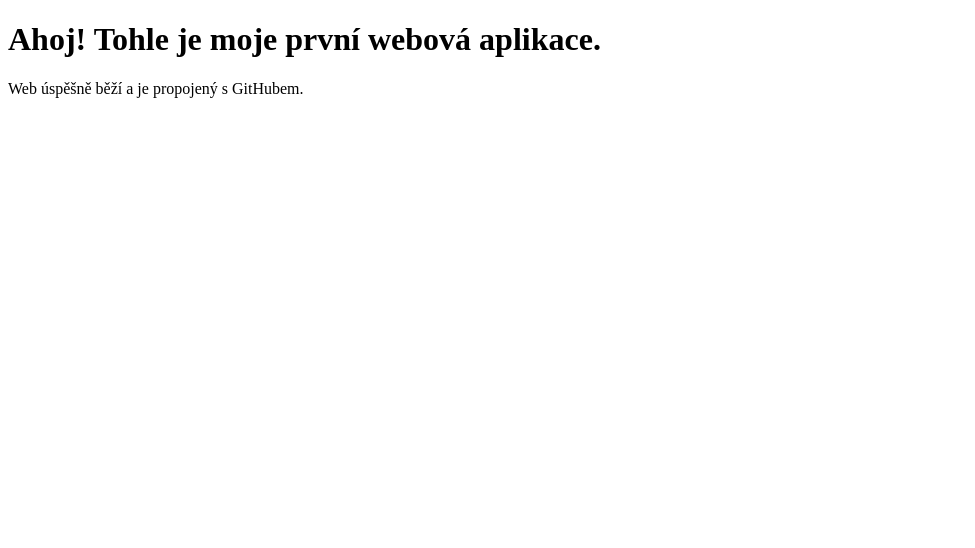
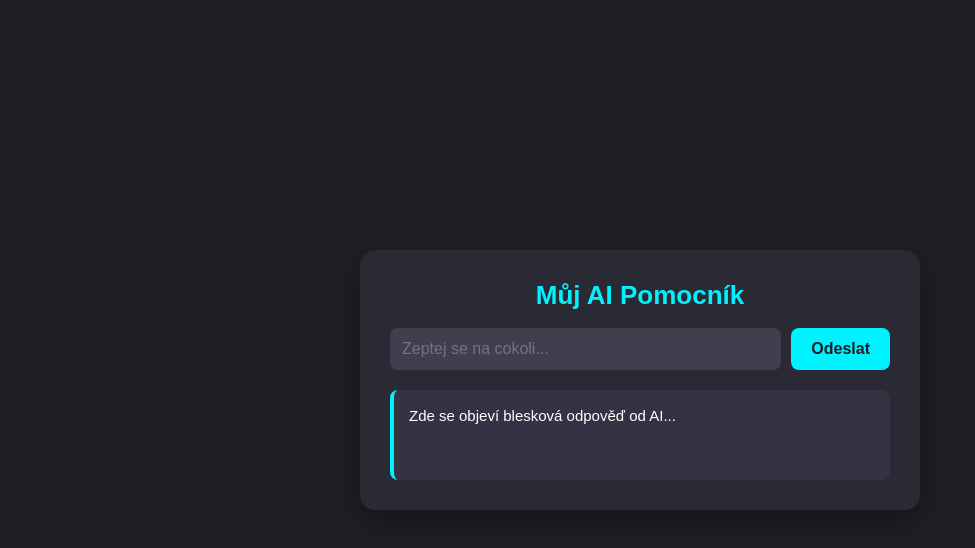
Before and after one commit to pepcabaros-pixel/webovka, a plain HTML site: page index.html in a window 1280 px wide. Shown: the whole page, without its empty margins (0-975 px from the left). Drawn offline with Linux system fonts and the light colour scheme.

Commit message:
Update index.html

```diff
--- a/index.html
+++ b/index.html
@@ -2,10 +2,69 @@
 <html lang="cs">
 <head>
     <meta charset="UTF-8">
-    <title>Moje Webovka</title>
+    <meta name="viewport" content="width=device-width, initial-scale=1.0">
+    <title>Moje AI Webovka</title>
+    <style>
+        body { font-family: Arial, sans-serif; background-color: #1e1e24; padding: 20px; display: flex; justify-content: center; align-items: center; min-height: 90vh; margin: 0; }
+        .chat-container { background: #2a2a35; padding: 30px; border-radius: 15px; box-shadow: 0 10px 25px rgba(0,0,0,0.3); width: 100%; max-width: 500px; color: white; }
+        h1 { font-size: 26px; color: #00f2fe; text-align: center; margin-top: 0; }
+        .input-group { display: flex; gap: 10px; margin-bottom: 20px; }
+        input { flex: 1; padding: 12px; border: none; background: #3f3f50; border-radius: 8px; color: white; font-size: 16px; }
+        input:focus { outline: 2px solid #00f2fe; }
+        button { padding: 12px 20px; border: none; background: #00f2fe; color: #1e1e24; font-weight: bold; border-radius: 8px; cursor: pointer; font-size: 16px; transition: 0.2s; }
+        button:hover { background: #4facfe; transform: scale(1.02); }
+        .output { padding: 15px; background: #333344; border-radius: 8px; min-height: 60px; white-space: pre-wrap; font-size: 15px; line-height: 1.5; border-left: 4px solid #00f2fe; }
+    </style>
 </head>
 <body>
-    <h1>Ahoj! Tohle je moje první webová aplikace.</h1>
-    <p>Web úspěšně běží a je propojený s GitHubem.</p>
+
+<div class="chat-container">
+    <h1>Můj AI Pomocník</h1>
+    <div class="input-group">
+        <input type="text" id="userInput" placeholder="Zeptej se na cokoli...">
+        <button onclick="askAI()">Odeslat</button>
+    </div>
+    <div class="output" id="aiOutput">Zde se objeví blesková odpověď od AI...</div>
+</div>
+
+<script>
+async function askAI() {
+    const input = document.getElementById('userInput').value;
+    const outputDiv = document.getElementById('aiOutput');
+
+    if (!input) return alert('Nejdřív něco napiš!');
+
+    outputDiv.innerText = 'AI přemýšlí...';
+
+    // SEM VLOŽ SVŮJ KLÍČ Z GROQ CONSOLE:
+    const apiKey = "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";
+
+    try {
+        const response = await fetch('https://api.groq.com/openai/v1/chat/completions', {
+            method: 'POST',
+            headers: {
+                'Authorization': `Bearer ${apiKey}`,
+                'Content-Type': 'application/json'
+            },
+            body: JSON.stringify({
+                model: 'llama3-8b-8192', // Extrémně rychlý model od Mety
+                messages: [{ role: 'user', content: input }]
+            })
+        });
+
+        const data = await response.json();
+
+        if (data.choices && data.choices[0]) {
+            outputDiv.innerText = data.choices[0].message.content;
+        } else {
+            outputDiv.innerText = 'Chyba v odpovědi od AI. Zkontroluj svůj API klíč.';
+        }
+    } catch (error) {
+        outputDiv.innerText = 'Chyba: Nepodařilo se odeslat dotaz.';
+        console.error(error);
+    }
+}
+</script>
+
 </body>
 </html>
```
